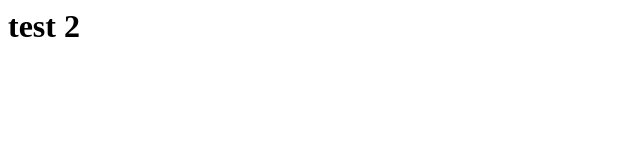
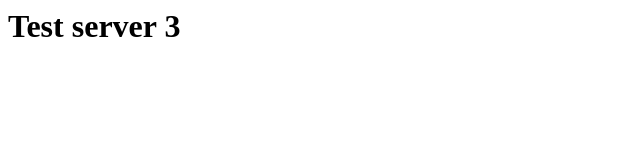
Before and after one commit to WhoisAkhilesh/CD_Test, a plain HTML site: page code/index.html in a window 1280 px wide. Shown: the whole page, without its empty margins (0-640 px from the left). Drawn offline with Linux system fonts and the light colour scheme.

Commit message:
6th build

```diff
--- a/code/index.html
+++ b/code/index.html
@@ -3,6 +3,6 @@
 </head>
 <title> my page </title>
 <body>
-<h1> test 2 </h1>
+<h1> Test server 3 </h1>
 </body>
 </html>
```
